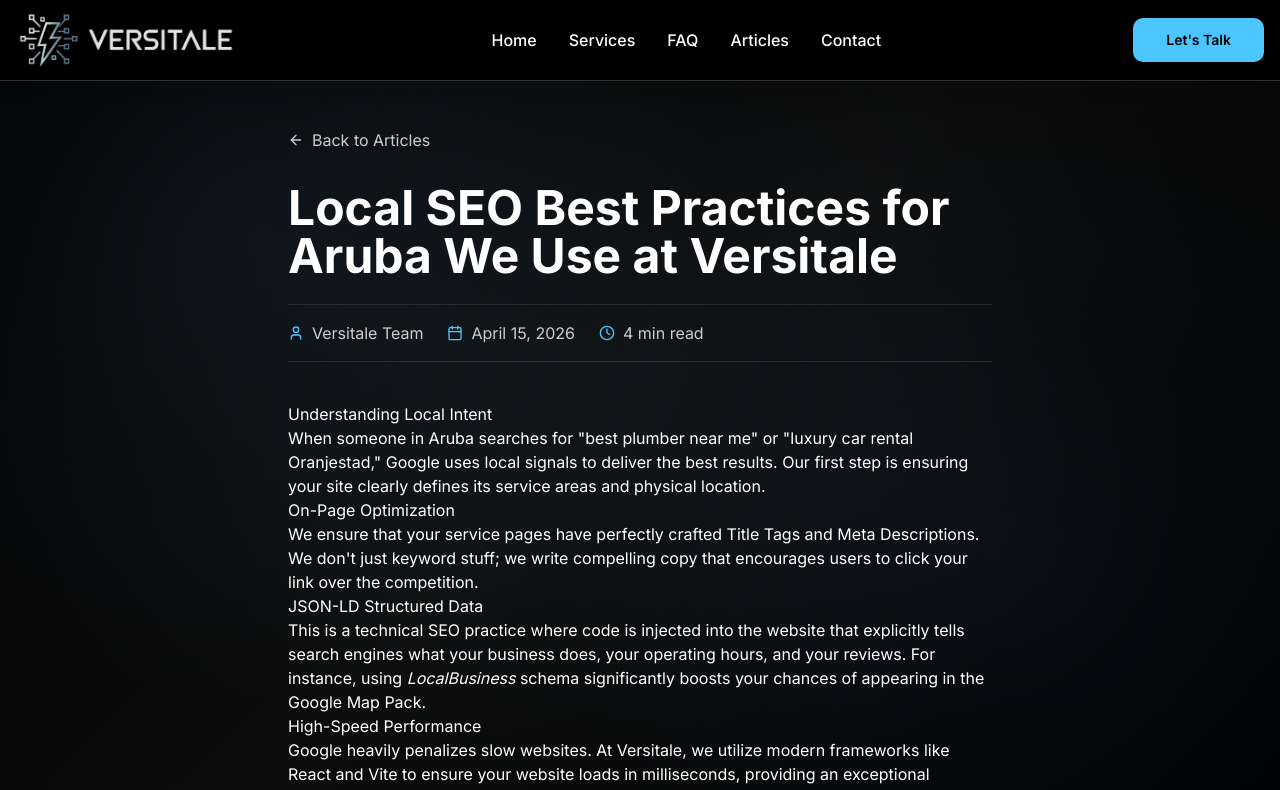
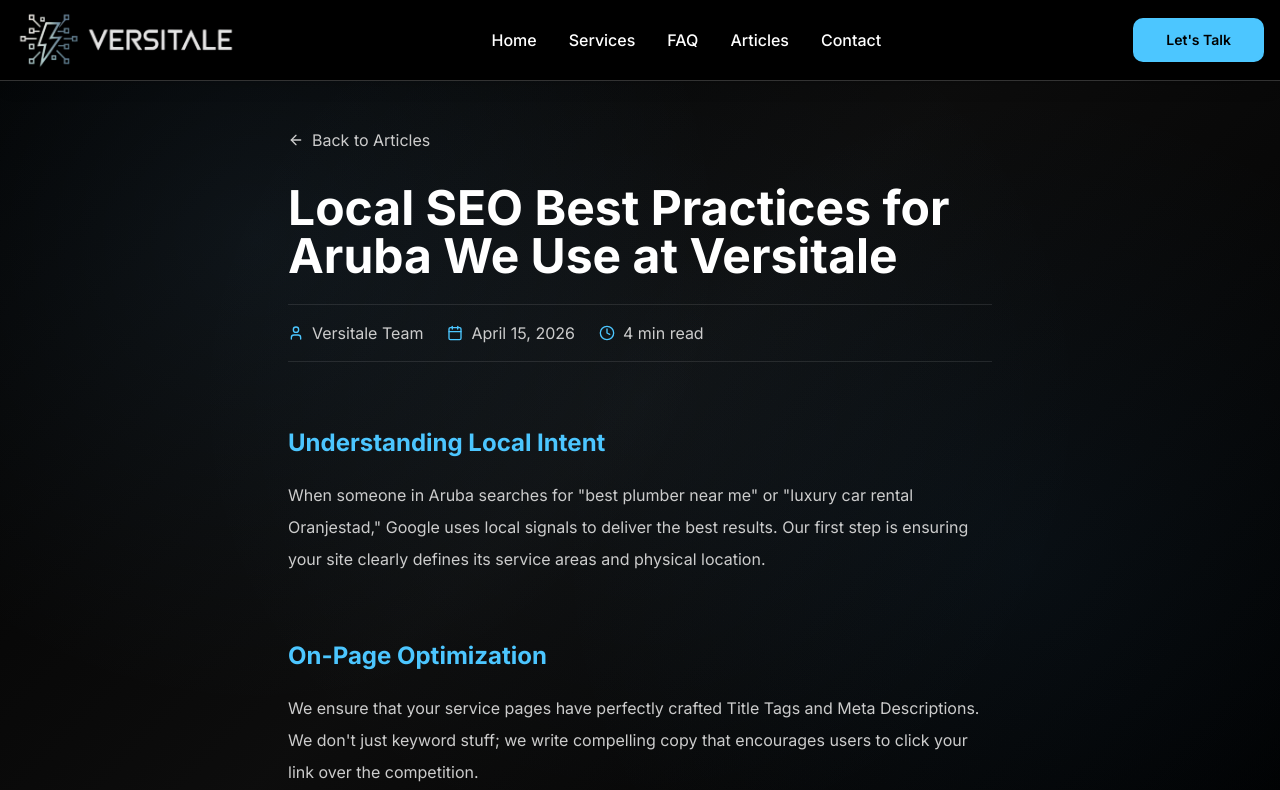
Before and after one commit to helloversitale/versitale, a React (Vite) app: page /articles/seo-best-practices-for-aruba in a window 1280 px wide. Shown: the top 790 px of the page. Built offline with nearby package versions, Linux system fonts and the light colour scheme.

Commit message:
Articel spacing

```diff
--- a/src/pages/ArticleDetail.tsx
+++ b/src/pages/ArticleDetail.tsx
@@ -115,7 +115,12 @@ const ArticleDetail = () => {
               </header>
 
               <div
-                className="prose prose-invert max-w-none prose-h2:text-2xl prose-h2:font-bold prose-h2:mt-10 prose-h2:mb-4 prose-p:text-muted-foreground prose-p:leading-relaxed prose-p:mb-6 prose-a:text-primary hover:prose-a:text-primary/80 prose-strong:text-foreground"
+                className="
+                  [&_h2]:text-2xl [&_h2]:font-bold [&_h2]:text-primary [&_h2]:mt-16 [&_h2]:mb-5 [&_h2]:leading-snug
+                  [&_p]:text-muted-foreground [&_p]:leading-loose [&_p]:text-base [&_p]:mb-10
+                  [&_a]:text-primary [&_a:hover]:opacity-80
+                  [&_strong]:text-foreground
+                "
                 dangerouslySetInnerHTML={{ __html: article.content }}
               />
             </article>
```
